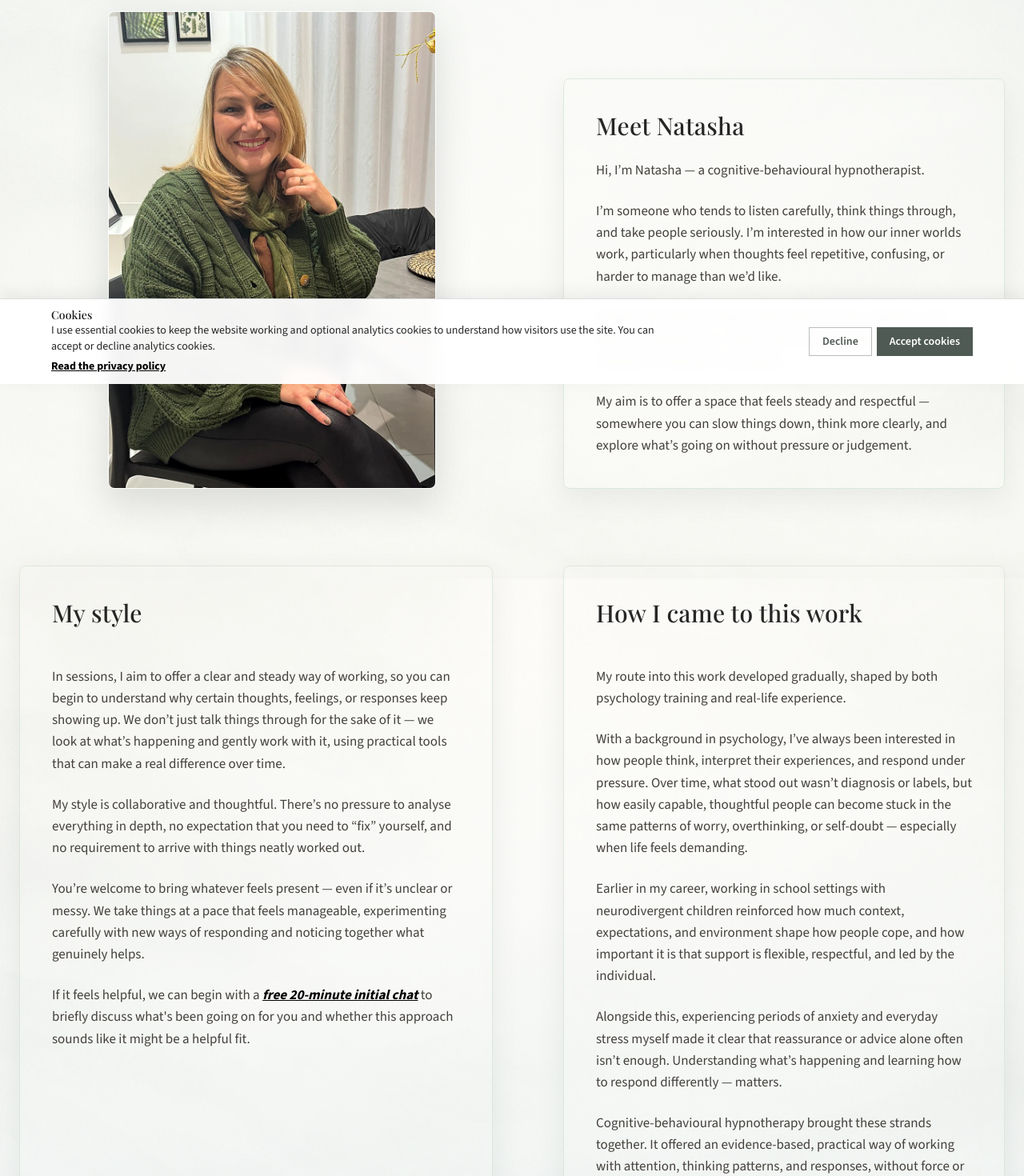
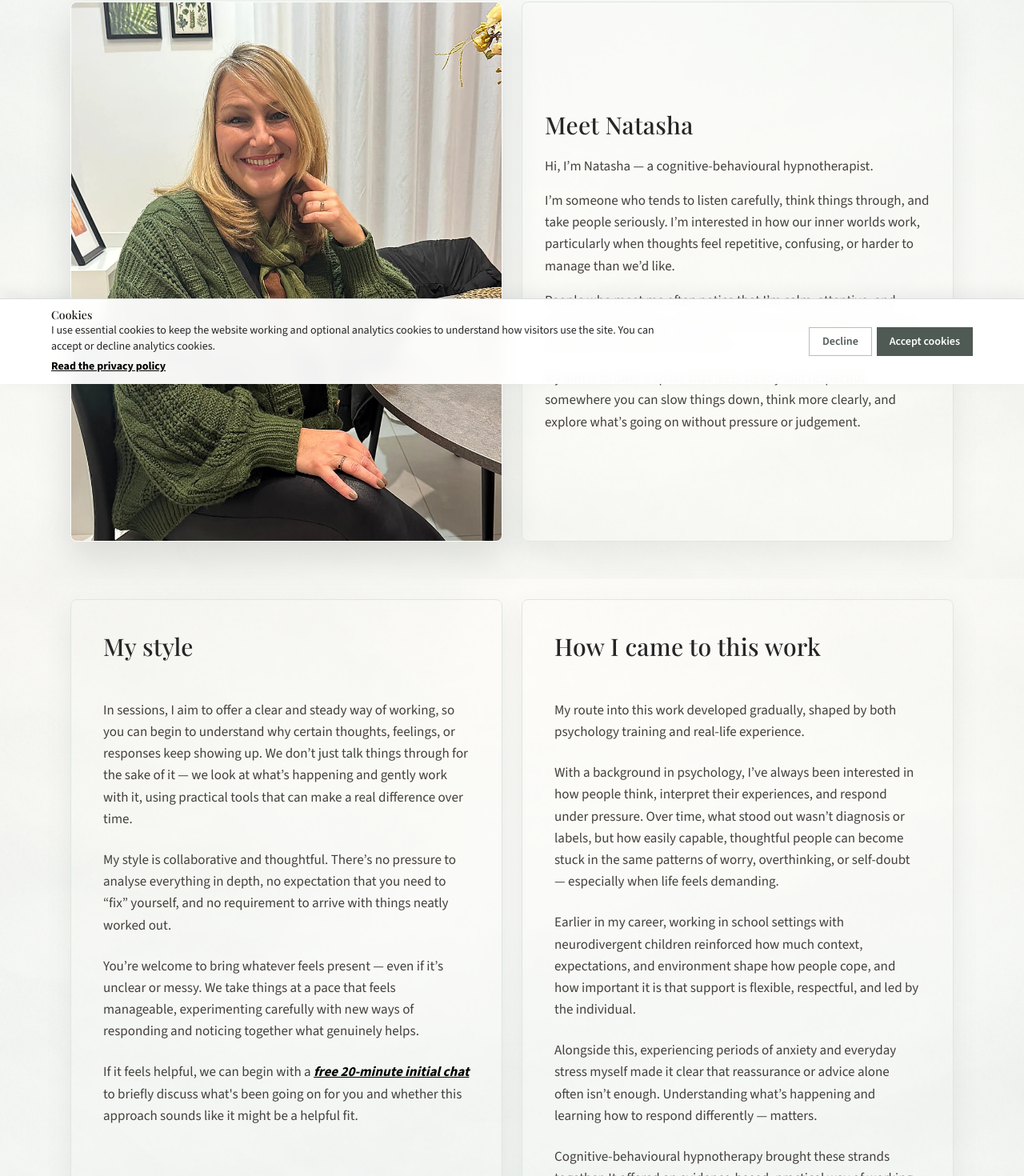
Before and after one commit to russog/natasha-russo-hypnotherapy, a Next.js app in the folder src/: page /about in a window 1280 px wide. Shown: the part 320-1790 px from the top of the page at 80% size. Built offline with nearby package versions, Linux system fonts and the light colour scheme.

Commit message:
Polish about layout and card spacing

```diff
--- a/src/src/app/about/page.tsx
+++ b/src/src/app/about/page.tsx
@@ -18,46 +18,46 @@ export default function About() {
                 <h1 className="text-2xl font-medium leading-snug text-neutral-800 sm:text-3xl">About me</h1>
             </div>
 
-            <div className="mt-8 sm:mt-10 md:grid md:grid-cols-2 md:auto-rows-min">
-                <div className="md:mt-15 mx-auto md:ml-5 md:row-start-1 md:col-start-1 w-full flex justify-center">
-                    <div className="relative w-[70%] sm:w-[60%] md:w-[52%] lg:w-[64%] aspect-[1/1.1] overflow-hidden rounded-lg border border-white/70 mt-3 shadow-[0_18px_45px_rgba(79,90,84,0.18)]">
+            <div className="mx-auto mt-8 max-w-6xl px-5 sm:mt-10 md:grid md:grid-cols-2 md:auto-rows-min md:items-stretch md:gap-6 lg:px-6">
+                <div className="mx-auto flex w-full justify-center md:row-start-1 md:col-start-1">
+                    <div className="relative w-full max-w-[410px] aspect-[4/5] overflow-hidden rounded-lg border border-white/70 shadow-[0_18px_45px_rgba(79,90,84,0.18)] md:max-w-none">
                         <Image
                             src="/about-natasha-green-cardigan-sharp.webp"
                             alt="Natasha Russo"
                             fill
                             className="object-cover object-top"
-                            sizes="(min-width: 1024px) 35vw, (min-width: 768px) 45vw, 80vw"
+                            sizes="(min-width: 768px) 45vw, 80vw"
                             priority
                         />
                     </div>
                 </div>
 
-                <div className="relative z-10 mt-5 md:mt-24 mx-auto max-w-5xl px-6 md:row-start-1 md:col-start-2">
-                    <Card className="mx-auto md:ml-10">
-                        <h2 className="mb-6 text-2xl font-medium leading-snug text-neutral-800 sm:text-3xl">
+                <div className="relative z-10 mt-5 mx-auto flex w-full justify-center md:row-start-1 md:col-start-2 md:mt-0">
+                    <Card className="mx-auto flex w-full max-w-[410px] flex-col justify-center px-5 py-8 md:aspect-[4/5] md:max-w-none md:px-7 md:py-9">
+                        <h2 className="text-2xl font-medium leading-snug text-neutral-800 sm:text-3xl">
                             Meet Natasha
                         </h2>
 
-                        <p className="mt-6 text-stone-700">
+                        <p className="mt-5 text-stone-700">
                             Hi, I’m Natasha — a cognitive-behavioural hypnotherapist.
                         </p>
-                        <p className="mt-6 text-stone-700">
+                        <p className="mt-4 text-stone-700">
                             I’m someone who tends to listen carefully, think things through, and take people seriously.
                             I’m interested in how our inner worlds work, particularly when thoughts feel repetitive,
                             confusing, or harder to manage than we’d like.
                         </p>
-                        <p className="mt-6 text-stone-700">
+                        <p className="mt-4 text-stone-700">
                             People who meet me often notice that I’m calm, attentive, and direct in a gentle way. I
                             value clarity and understanding over quick solutions or dramatic techniques.
                         </p>
-                        <p className="mt-6 text-stone-700">
+                        <p className="mt-4 text-stone-700">
                             My aim is to offer a space that feels steady and respectful — somewhere you can slow things
                             down, think more clearly, and explore what’s going on without pressure or judgement.
                         </p>
                     </Card>
                 </div>
 
-                <div className="order-4 md:order-none mt-8 sm:mt-10 md:mt-24 mx-auto max-w-5xl px-6 md:row-start-2 md:col-start-1 md:w-full">
+                <div className="order-4 md:order-none mt-12 mx-auto max-w-5xl md:row-start-2 md:col-start-1 md:w-full">
                     <Card className="h-full flex flex-col">
                         <h2 className="mb-6 text-2xl font-medium leading-snug text-neutral-800 sm:text-3xl">
                             My style
@@ -88,8 +88,8 @@ export default function About() {
                     </Card>
                 </div>
 
-                <div className="order-3 md:order-none relative z-10 mt-8 sm:mt-10 md:mt-24 mx-auto max-w-5xl px-6 md:row-start-2 md:col-start-2">
-                    <Card className="h-full flex flex-col mt-0 md:ml-10">
+                <div className="order-3 md:order-none relative z-10 mt-12 mx-auto max-w-5xl md:row-start-2 md:col-start-2">
+                    <Card className="h-full flex flex-col mt-0 w-full">
                         <h2 className="mb-6 text-2xl font-medium leading-snug text-neutral-800 sm:text-3xl">
                             How I came to this work
                         </h2>
@@ -122,7 +122,7 @@ export default function About() {
                     </Card>
                 </div>
 
-                <div className="relative z-10 mt-8 sm:mt-10 md:mt-24 md:col-span-2 px-6">
+                <div className="relative z-10 mt-12 md:col-span-2">
                     <Card className="mx-auto max-w-5xl">
                         <h2 className="mb-6 text-2xl font-medium leading-snug text-neutral-800 sm:text-3xl">
                             Qualifications and professional memberships
@@ -156,7 +156,7 @@ export default function About() {
                     </Card>
                 </div>
 
-                <div className="relative z-10 mt-5 md:mt-15 md:col-span-2 px-6 mb-10">
+                <div className="relative z-10 mt-12 md:col-span-2 px-6 mb-10">
                     <p className="mt-6 mx-auto text-stone-700 italic text-center max-w-xl">
                         If you’d like to understand more about how sessions work in practice,
                         <br/>
--- a/src/src/app/smoking-cessation/page.tsx
+++ b/src/src/app/smoking-cessation/page.tsx
@@ -20,7 +20,7 @@ export default function SmokingCessationPage() {
           </h1>
         </div>
 
-        <div className="relative z-10 mx-auto max-w-5xl px-6 space-y-10 mb-20">
+        <div className="relative z-10 mx-auto max-w-5xl px-6 space-y-12 mb-20">
           <Card>
             <p className="text-stone-700 leading-relaxed">
               Many people want to stop smoking yet find that the habit can be difficult to change. Over time, smoking often becomes linked to daily routines, emotional cues, and expectations about relief or reward. Because of this, the habit can persist even when someone feels strongly motivated to stop.
--- a/src/src/app/testimonials/page.tsx
+++ b/src/src/app/testimonials/page.tsx
@@ -17,7 +17,7 @@ export default function WorkingWithMe() {
                 <h1 className="mb-6 text-2xl font-medium leading-snug text-neutral-800 sm:text-3xl">
                     Client Testimonials
                 </h1>
-                <Card className="h-full flex flex-col mt-10">
+                <Card className="h-full flex flex-col mt-12">
                     <p className="mx-auto mt-6 max-w-3xl text-xl leading-relaxed text-neutral-600 italic sm:text-2xl">
                         “My hypnotherapy sessions with Natasha were calm, open, and supportive. I felt at ease with her
                         straight away. Over time, we built a positive therapeutic relationship, and I felt very
@@ -29,7 +29,7 @@ export default function WorkingWithMe() {
                         — L.W
                     </p>
                 </Card>
-                <Card className="h-full flex flex-col mt-20">
+                <Card className="h-full flex flex-col mt-12">
                     <p className="mx-auto mt-6 max-w-3xl text-xl leading-relaxed text-neutral-600 italic sm:text-2xl">
                         “I had the opportunity to work with Natasha, and the experience was genuinely insightful. She
                         created a calm, supportive space while also helping me look at situations in a practical and
@@ -41,7 +41,7 @@ export default function WorkingWithMe() {
                         — Su
                     </p>
                 </Card>
-                <Card className="h-full flex flex-col mt-20">
+                <Card className="h-full flex flex-col mt-12">
                     <p className="mx-auto mt-6 max-w-3xl text-xl leading-relaxed text-neutral-600 italic sm:text-2xl">
                         “Natasha was patient, reassuring, and an excellent listener. Her calm manner helped me feel
                         relaxed and safe in a confidential space. I really valued the way she used thoughtful questions
@@ -62,7 +62,7 @@ export default function WorkingWithMe() {
                     </p>
                 </Card>
 
-                <Card className="h-full flex flex-col mt-20">
+                <Card className="h-full flex flex-col mt-12">
                     <p className="mx-auto mt-6 max-w-3xl text-xl leading-relaxed text-neutral-600 italic sm:text-2xl">
                         “Natasha helped me build trust and feel at ease in sessions. I am feeling a lot less guilty
                         when I want to relax, and we set a goal that was achievable and realistic. She was very
--- a/src/src/app/working-with-me/page.tsx
+++ b/src/src/app/working-with-me/page.tsx
@@ -25,7 +25,7 @@ export default function WorkingWithMe() {
           </p>
         </div>
 
-        <div className="relative z-10 mx-auto max-w-5xl px-6 space-y-10 mb-20">
+        <div className="relative z-10 mx-auto max-w-5xl px-6 space-y-12 mb-20">
           <Card>
             <h2 className="mb-6 text-2xl font-medium leading-snug text-neutral-800 sm:text-3xl">
               How the work usually unfolds
```
